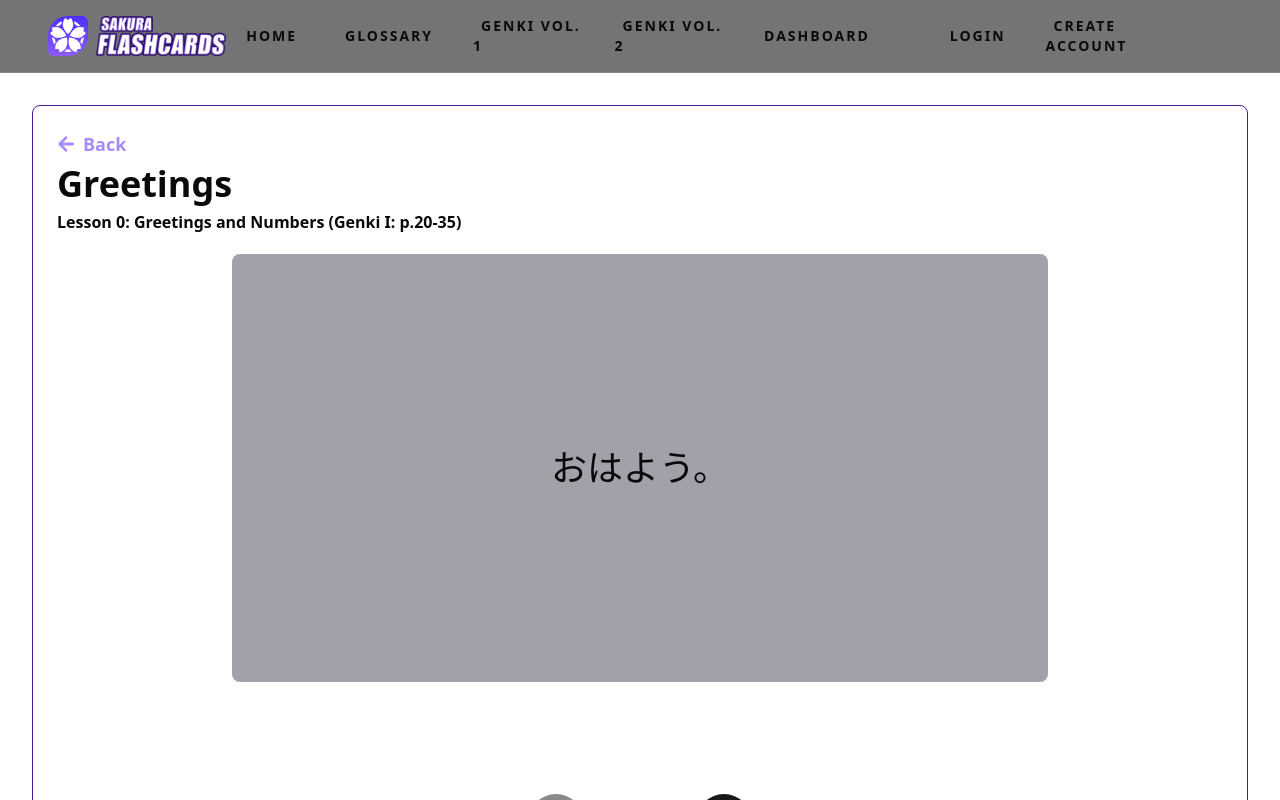
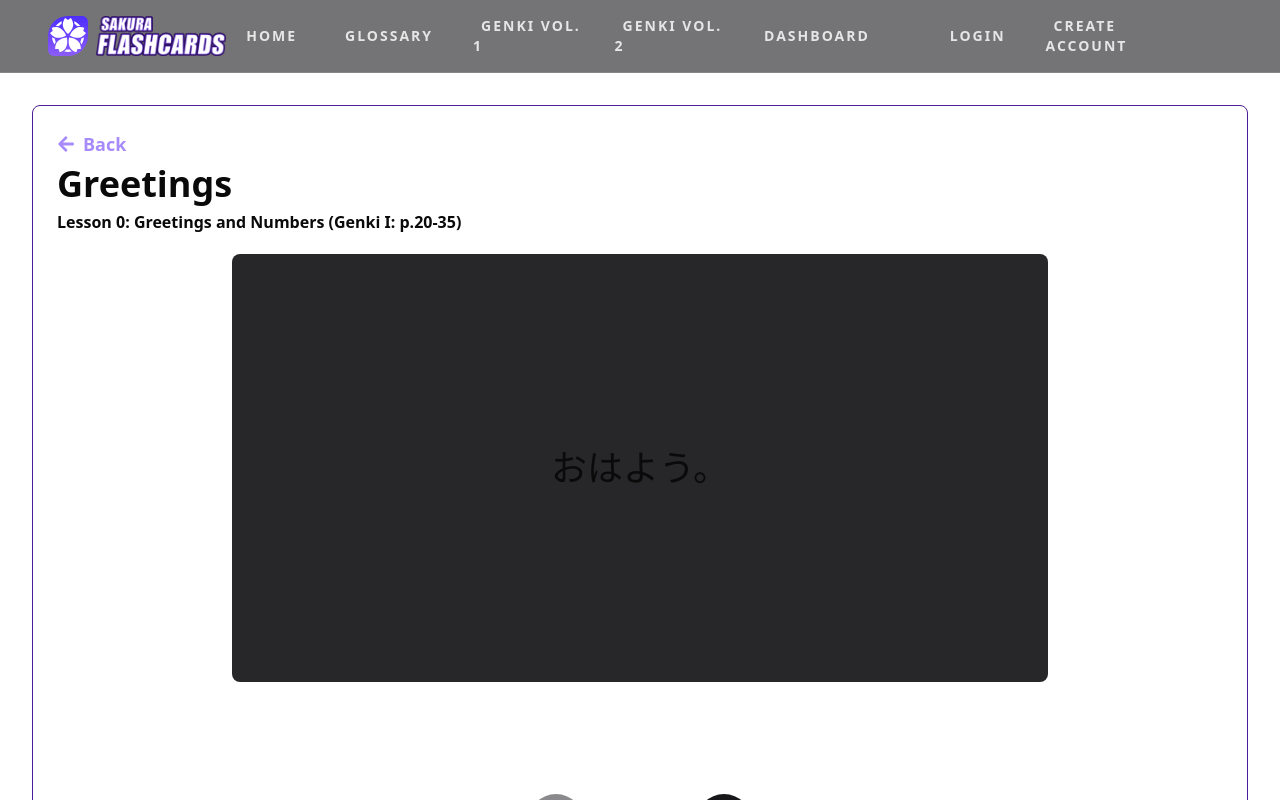
Before and after one commit to MatthewBiggins/CIS4250-Group4-Sakura-Flashcards, a Next.js app in the folder sakura-flashcards/: page /studysets/genki-1/lesson-0/greetings in a window 1280 px wide. Shown: the top 800 px of the page. Built offline with nearby package versions, Linux system fonts and the light colour scheme.

Commit message:
added link to os theme

```diff
--- a/sakura-flashcards/app/globals.css
+++ b/sakura-flashcards/app/globals.css
@@ -57,7 +57,8 @@ body,
     /* background colour for lesson links */
     --lessonLink: 240, 6%, 10%; /* zinc 900 */
     --lessonLink-hover: 240, 4%, 16%; /* zinc 800 */
-
+    /* colour for lesson links and header */
+    --lessonColour: 0, 0%, 90%; /* neutral 200 */
   }
 
   .dark {
@@ -97,6 +98,8 @@ body,
     /* background colour for lesson links */
     --lessonLink: 240, 6%, 10%; /* zinc 900 */
     --lessonLink-hover: 240, 4%, 16%; /* zinc 800 */
+    /* colour for lesson links and header */
+    --lessonColour: 0, 0%, 90%; /* neutral 200 */
   }
 
   .light {
@@ -136,6 +139,8 @@ body,
     /* background colour for lesson links */
     --lessonLink: 240, 4%, 46%; /* zinc 500 */
     --lessonLink-hover: 240, 5%, 65%; /* zinc 400 */
+    /* colour for lesson links and header */
+    --lessonColour: 0, 0%, 90%; /* neutral 200 */
   }
 }
 
--- a/sakura-flashcards/app/layout.tsx
+++ b/sakura-flashcards/app/layout.tsx
@@ -5,6 +5,7 @@ import Header from "@/components/Header";
 import Footer from "@/components/Footer";
 import ScrollToTopButton from "@/components/ScrollToTopButton";
 import { UserProvider } from "@/components/context/UserContext";
+import ThemeProvider from "@/components/theme";
 
 export const metadata: Metadata = {
   title: "Sakura Flashcards",
@@ -17,9 +18,11 @@ export default function RootLayout({
 }: Readonly<{
   children: React.ReactNode;
 }>) {
+
   return (
-    <html lang="en" className="light">
+    <html lang="en">
       <body className="font-sans">
+        <ThemeProvider />
         <div className="flex flex-col relative min-h-dvh">
           <UserProvider>
             <Header />
--- a/sakura-flashcards/app/page.tsx
+++ b/sakura-flashcards/app/page.tsx
@@ -22,12 +22,12 @@ export default function Home() {
                     key={item.name}
                     className="block space-y-1.5 rounded-lg px-5 py-3 bg-lessonLink hover:bg-lessonLink-hover custom-transition"
                   >
-                    <h3 className="text-lg sm:text-xl font-bold">
+                    <h3 className="text-lessonColour text-lg sm:text-xl font-bold">
                       {item.name}
                     </h3>
 
                     {item.description && (
-                      <p className="line-clamp-3 font-semibold">
+                      <p className="text-lessonColour line-clamp-3 font-semibold">
                         {item.description}
                       </p>
                     )}
--- a/sakura-flashcards/app/studysets/[studySetId]/page.tsx
+++ b/sakura-flashcards/app/studysets/[studySetId]/page.tsx
@@ -66,9 +66,9 @@ export default function StudySet({ params }: StudySetProps) {
                       href={`/studysets/${studySet.slug}/${lesson.slug}/${unit.slug}`}
                       className="block space-y-1.5 rounded-lg px-5 py-3 bg-lessonLink hover:bg-lessonLink-hover custom-transition"
                     >
-                      <h4 className="text-lg sm:text-xl font-bold">{unit.title}</h4>
+                      <h4 className="text-lessonColour text-lg sm:text-xl font-bold">{unit.title}</h4>
 
-                      {<p className="line-clamp-3 font-semibold">{unit.items.length} Terms</p>}
+                      {<p className="text-lessonColour line-clamp-3 font-semibold">{unit.items.length} Terms</p>}
                     </Link>
                   ))}
                 </div>
--- a/sakura-flashcards/components/Header.tsx
+++ b/sakura-flashcards/components/Header.tsx
@@ -22,7 +22,7 @@ const Header = () => {
 
   return (
     <>
-      <header className="sticky top-0 p-4 max-sm:py-2 z-40 bg-zinc-900/60 backdrop-blur border-b border-gray-300/20">
+      <header className="sticky top-0 p-4 max-sm:py-2 z-40 text-lessonColour bg-zinc-900/60 backdrop-blur border-b border-gray-300/20">
         <nav className="md:container flex max-md:justify-between items-center gap-12">
           <Link
             href="/"
--- /dev/null
+++ b/sakura-flashcards/components/theme.tsx
@@ -0,0 +1,17 @@
+"use client";
+
+import { useEffect } from "react";
+
+export default function ThemeProvider() {
+  useEffect(() => {
+    if (window.matchMedia("(prefers-color-scheme: dark)").matches) {
+      document.body.classList.add("dark");
+      console.log("dark");
+    } else {
+      document.body.classList.add("light");
+      console.log("light");
+    }
+  }, []);
+
+  return null;
+}
--- a/sakura-flashcards/tailwind.config.ts
+++ b/sakura-flashcards/tailwind.config.ts
@@ -59,6 +59,7 @@ const config = {
           DEFAULT: "hsl(var(--lessonLink))",
           hover: "hsl(var(--lessonLink-hover))",
         },
+        lessonColour: "hsl(var(--lessonColour))",
       },
       borderRadius: {
         lg: "var(--radius)",
```
